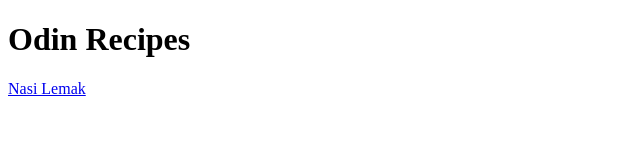
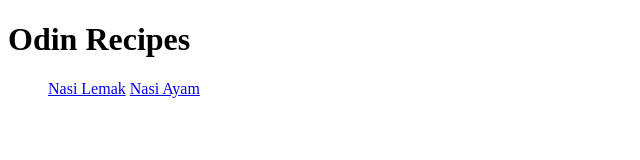
Before and after one commit to abdulkhaliqmokhtar/project_html_css, a plain HTML site: page odin_recipe/index.html in a window 1280 px wide. Shown: the whole page, without its empty margins (0-640 px from the left). Drawn offline with Linux system fonts and the light colour scheme.

Commit message:
Add recipe list

```diff
--- a/odin_recipe/index.html
+++ b/odin_recipe/index.html
@@ -1,13 +1,16 @@
 <!DOCTYPE html>
 <html lang="en">
   <head>
-        <meta charset="UTF-8">
+    <meta charset="UTF-8" />
     <title>Malaysian Traditional Food Recipe</title>
   </head>
 
   <body>
     <h1>Odin Recipes</h1>
 
+    <ul>
       <a href="./recipes/nasi_lemak.html">Nasi Lemak</a>
+      <a href="./recipes/nasi_ayam.html">Nasi Ayam</a>
+    </ul>
   </body>
 </html>
```
Lines whose indentation alone changed are shown as unchanged.
